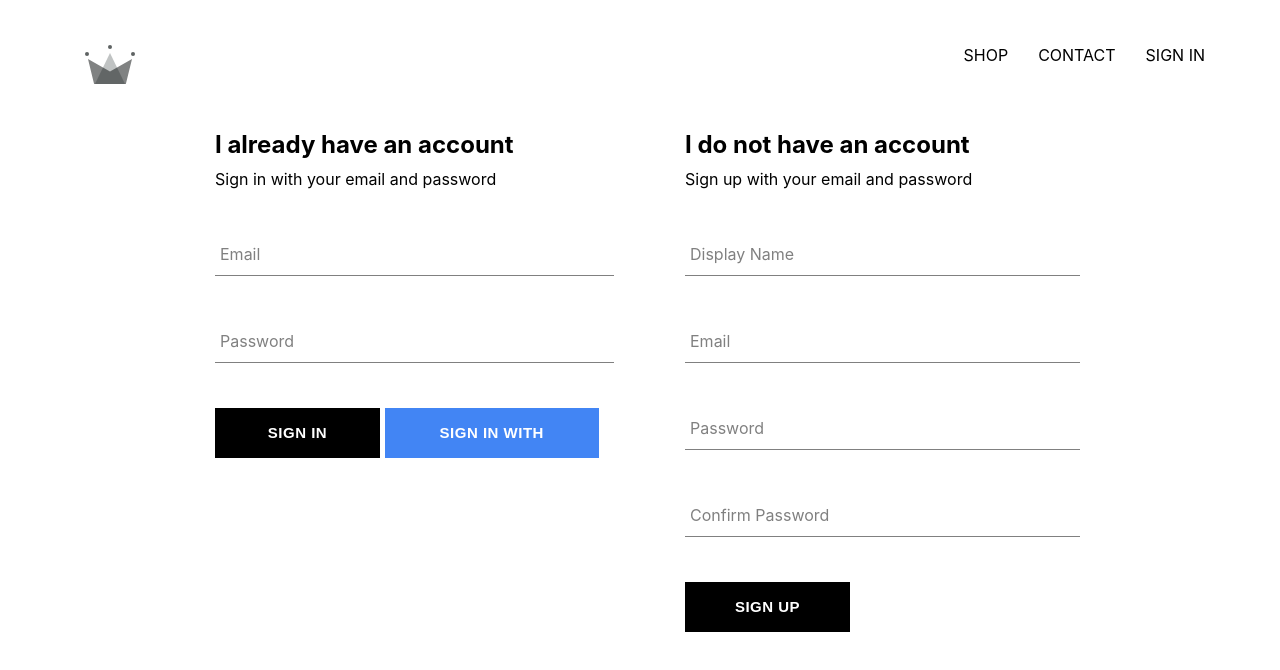
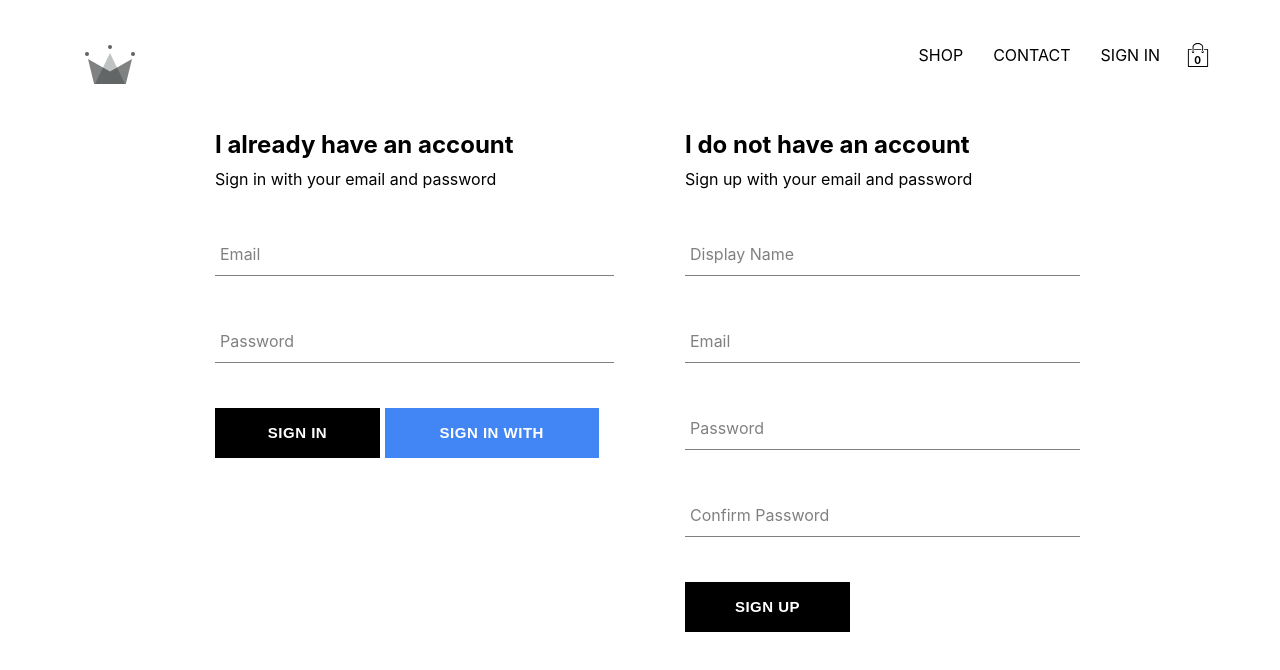
Before and after one commit to jenirosel/e-commerce, a React (Create React App) app: page /signin in a window 1280 px wide. Shown: the top 670 px of the page. Built offline with nearby package versions, Linux system fonts and the light colour scheme; no server answers.

Commit message:
Add cart icon and dropdown components, and implement redux on toggle

```diff
--- /dev/null
+++ b/src/components/cart-dropdown/cart-dropdown.component.tsx
@@ -0,0 +1,16 @@
+import React from 'react'
+import CustomButton from '../ui/custom-button/custom-button.component';
+import './cart-dropdown.styles.scss';
+
+const CartDropdown = () => {
+  return (
+    <div className='cart-dropdown'>
+      <div className="cart-items" />
+      {/* <CustomButton value='Checkout'>GO TO CHECKOUT</CustomButton> */}
+      <button className='custom-button'>GO TO CHECKOUT</button>
+
+    </div>
+  )
+}
+
+export default CartDropdown
--- /dev/null
+++ b/src/components/cart-dropdown/cart-dropdown.styles.scss
@@ -0,0 +1,24 @@
+.cart-dropdown {
+  position: absolute;
+  width: 240px;
+  height: 340px;
+  display: flex;
+  flex-direction: column;
+  padding: 20px;
+  border: 1px solid black;
+  background-color: white;
+  top: 90px;
+  right: 40px;
+  z-index: 5;
+
+  .cart-items {
+    height: 240px;
+    display: flex;
+    flex-direction: column;
+    overflow: scroll;
+  }
+
+  button {
+    margin-top: auto;
+  }
+}
--- /dev/null
+++ b/src/components/ui/cart-icon/cart-icon.component.tsx
@@ -0,0 +1,20 @@
+import React from 'react';
+import { connect } from 'react-redux';
+import { toggleCartHidden } from '../../../redux/cart/cart.actions'
+
+import { ReactComponent as ShoppingIcon } from '../../../assets/shopping-bag.svg';
+import './cart-icon.styles.scss';
+
+const CartIcon = ({ toggleCartHidden } : any) => {
+  return (
+    <div className='cart-icon' onClick={toggleCartHidden}>
+      <ShoppingIcon className='shopping-icon' />
+      <span className='item-count'>0</span>
+    </div>
+  )
+}
+
+const mapDispatchToProps = (dispatch :any) => ({
+  toggleCartHidden: () => dispatch(toggleCartHidden())
+})
+export default connect(null, mapDispatchToProps)(CartIcon);
--- /dev/null
+++ b/src/components/ui/cart-icon/cart-icon.styles.scss
@@ -0,0 +1,21 @@
+.cart-icon {
+  width: 45px;
+  height: 45px;
+  position: relative;
+  display: flex;
+  align-items: center;
+  justify-content: center;
+  cursor: pointer;
+
+  .shopping-icon {
+    width: 24px;
+    height: 24px;
+  }
+
+  .item-count {
+    position: absolute;
+    font-size: 10px;
+    font-weight: bold;
+    bottom: 12px;
+  }
+}
--- a/src/components/ui/header/header.component.jsx
+++ b/src/components/ui/header/header.component.jsx
@@ -3,9 +3,12 @@
 import { Link } from 'react-router-dom';
 import { ReactComponent as Logo } from '../../../assets/crown.svg';
 import { auth } from '../../../firebase/firebase.utils';
+import CartDropdown from '../../cart-dropdown/cart-dropdown.component';
+import CartIcon from '../cart-icon/cart-icon.component';
+
 import './header.styles.scss';
 
-const Header = ({ currentUser }) => {
+const Header = ({ currentUser, hidden }) => {
   return (
     <div className='header'>
       <Link to='/' className='logo-container'>
@@ -14,19 +17,22 @@
       <div className='options'>
         <Link className="option" to='/shop'>SHOP</Link>
         <Link className="option" to='/shop'>CONTACT</Link>
-        {
-        currentUser ?
-        <div className='option' onClick={() => auth.signOut() }> SIGN OUT { currentUser.displayName} </div>
-        : <Link className='option' to='/login'> SIGN IN</Link>
+        { currentUser
+          ? <div className='option' onClick={() => auth.signOut() }> SIGN OUT </div>
+          : <Link className='option' to='/signin'> SIGN IN</Link>
+        }
+        <CartIcon />
+      </div>
+      {
+        hidden ? null : <CartDropdown />
       }
-      </div>
 
     </div>
   )
 }
 
-const mapStateToProps = (state) => ({
-  currentUser: state.user.currentUser
+const mapStateToProps = ({ user: { currentUser }, cart: { hidden } }) => ({
+  currentUser, hidden
 })
 
 export default connect(mapStateToProps)(Header);
--- a/src/data/data.core.ts
+++ b/src/data/data.core.ts
@@ -1,4 +1,4 @@
-export default interface User {
+export interface User {
   id: string;
   email: string;
   displayName: string;
--- /dev/null
+++ b/src/redux/cart/cart.actions.ts
@@ -0,0 +1,6 @@
+import { cartActionTypes } from './cart.types'
+// import User from "../../data/data.core"
+
+export const toggleCartHidden = () => ({
+  type: cartActionTypes.TOGGLE_CART_HIDDEN
+})
--- /dev/null
+++ b/src/redux/cart/cart.reducer.ts
@@ -0,0 +1,18 @@
+import { cartActionTypes } from './cart.types'
+
+const INITIAL_STATE = {
+  hidden: true
+}
+const cartReducer = (state = INITIAL_STATE, action: any) => {
+  switch (action.type) {
+    case cartActionTypes.TOGGLE_CART_HIDDEN:
+      return {
+        ...state,
+        hidden: !state.hidden
+      };
+    default:
+      return state;
+  }
+}
+
+export default cartReducer;
--- /dev/null
+++ b/src/redux/cart/cart.types.ts
@@ -0,0 +1,3 @@
+export const cartActionTypes = {
+  TOGGLE_CART_HIDDEN : 'TOGGLE_CART_HIDDEN'
+}
--- a/src/redux/root-reducer.ts
+++ b/src/redux/root-reducer.ts
@@ -1,6 +1,8 @@
 import { combineReducers } from 'redux';
+import cartReducer from './cart/cart.reducer';
 import userReducer from './user/user.reducer';
 
 export default combineReducers({
-  user: userReducer
+  user: userReducer,
+  cart: cartReducer
 })
--- a/src/redux/user/user.actions.ts
+++ b/src/redux/user/user.actions.ts
@@ -1,5 +1,5 @@
 import { userActionTypes } from './user.types'
-import User from "../../data/data.core"
+import { User } from "../../data/data.core"
 
 export const setCurrentUser = (user : User) => ({
   type: userActionTypes.SET_CURRENT_USER,
```
Also changed, not shown: src/components/sign-in/sign-in.component.jsx (+0 -7 lines), src/assets/shopping-bag.svg (added).
